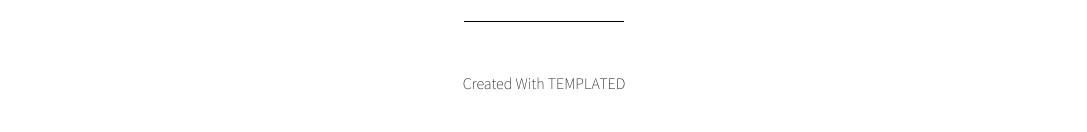
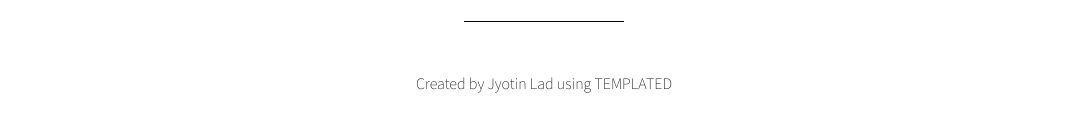
Before and after one commit to jyotinlad/madebyhemaapp, a React (Create React App) app: page / in a window 1280 px wide. Shown: the part 1143-1275 px from the top of the page, without its empty margins (96-1183 px from the left). Built offline with nearby package versions, Linux system fonts and the light colour scheme.

Commit message:
Updated Footer

```diff
--- a/src/App.js
+++ b/src/App.js
@@ -46,7 +46,7 @@ function App() {
         </section>
       </section>
       <footer id="footer">
-        <p>Created With <a href="http://templated.co">TEMPLATED</a></p>
+        <p>Created by <a href="https://www.linkedin.com/in/jyotinlad">Jyotin Lad</a> using <a href="http://templated.co">TEMPLATED</a></p>
       </footer>
     </div>
   );
```
